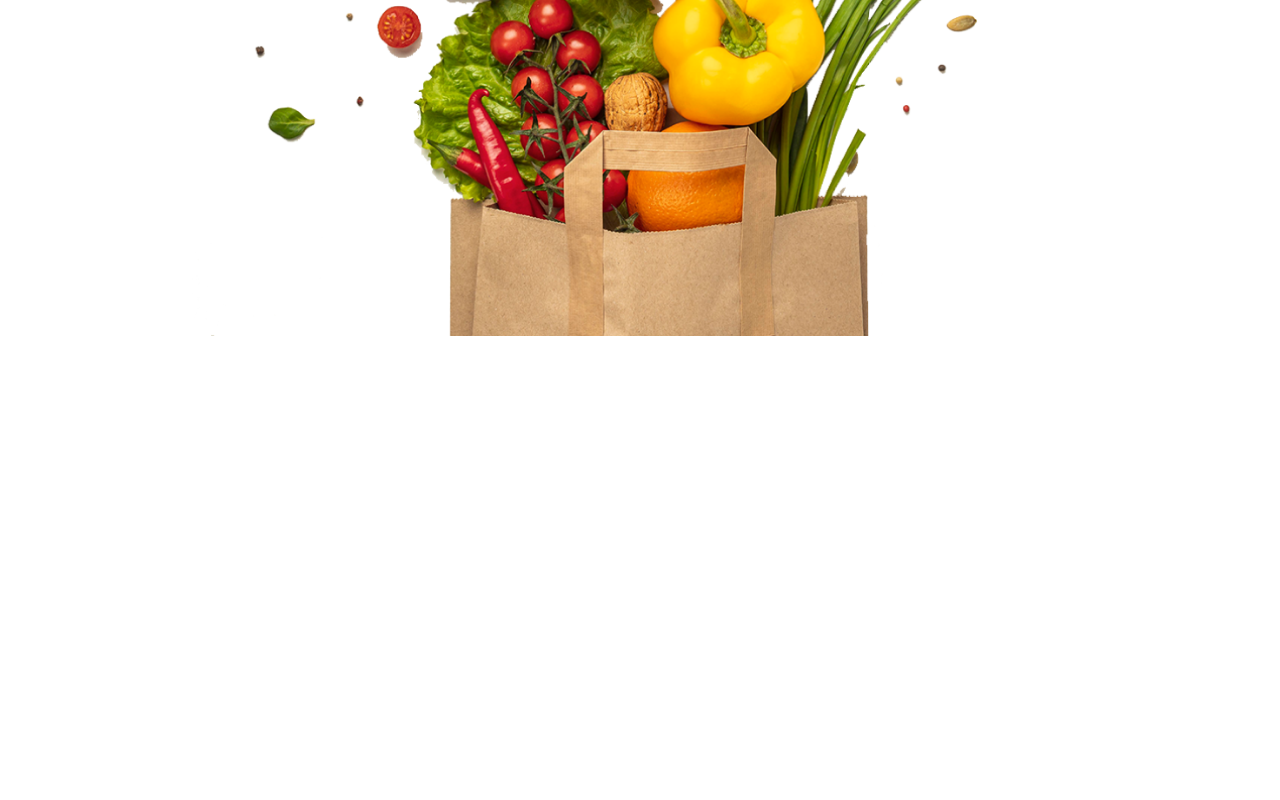
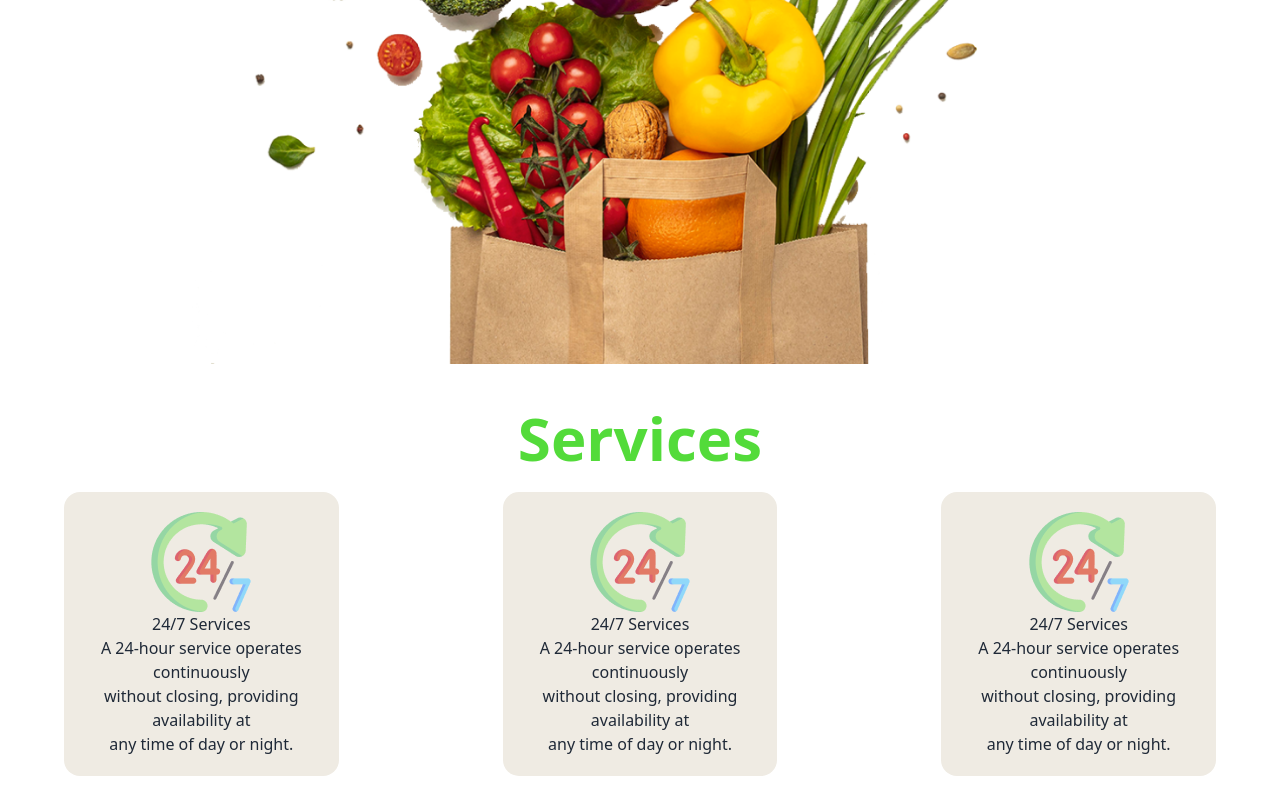
Before and after one commit to Shakhwat-93/assignment-3, a plain HTML site: page index.html in a window 1280 px wide. Shown: the part 669-1469 px from the top of the page. Before the commit the page ends 1021 px from the top, so only its background shows below. Drawn offline with nearby package versions, Linux system fonts and the light colour scheme.

Commit message:
card added

```diff
--- a/index.html
+++ b/index.html
@@ -88,14 +88,14 @@
     </div>
   </div>
   <!-- hero section here -->
-<section>
+<section class="bg-linear-to-r from-green-500 to-blue-500 my-7">
   <div class="hero  w-full">
     <div class="hero-content flex flex-col-reverse">
       <img
         src="c2-assets/hero-vegetables.png"
         class="w-full max-w-sm rounded-lg lg:max-w-4xl mx-auto" />
       <div>
-        <h1 class="text-lg sm:text-xl md:text-2xl lg:text-3xl xl:text-5xl 2xl:text-6xl font-bold text-center">Freshness <span class="text-[#53db3a]">You Can <br>
+        <h1 class="text-3xl md:text-2xl lg:text-3xl xl:text-5xl 2xl:text-6xl font-bold text-center">Freshness <span class="text-[#53db3a]">You Can <br>
           Count On,</span> Prices You’ll Love!</h1>
         <p class="py-6 text-center text-sm sm:text-base ">
           "Harvested Fresh, Delivered Best!"
@@ -107,5 +107,28 @@
     </div>
   </div>
 </section>
+<!-- Card Section here -->
+<section>
+  <h1 class="text-center font-bold text-4xl md:text-4xl lg:text-6xl text-[#53db3a]">Services</h1>
+<div class="flex flex-col lg:flex-row my-6 justify-center gap-9">
+  <div class="card-container bg-[#EFEBE3] mx-16 rounded-2xl py-5 flex flex-col items-center text-center">
+    <img class="justify-center" src="c2-assets/service.png" alt="">
+    <h2>24/7 Services </h2>
+    <p>A 24-hour service operates continuously <br> without closing, providing availability at <br> any time of day or night.</p>
+  </div>
+  <div class="card-container bg-[#EFEBE3] mx-16 rounded-2xl py-5 flex flex-col items-center text-center">
+    <div class="img-container">
+      <img src="c2-assets/service.png" alt="">
+    </div>
+    <h2>24/7 Services </h2>
+    <p>A 24-hour service operates continuously <br> without closing, providing availability at <br> any time of day or night.</p>
+  </div>
+  <div class="card-container bg-[#EFEBE3] mx-16 rounded-2xl py-5 flex flex-col items-center text-center">
+    <img class="justify-center" src="c2-assets/service.png" alt="">
+    <h2>24/7 Services </h2>
+    <p>A 24-hour service operates continuously <br> without closing, providing availability at <br> any time of day or night.</p>
+  </div>
+</div>
+</section>
 </body>
 </html>
```
